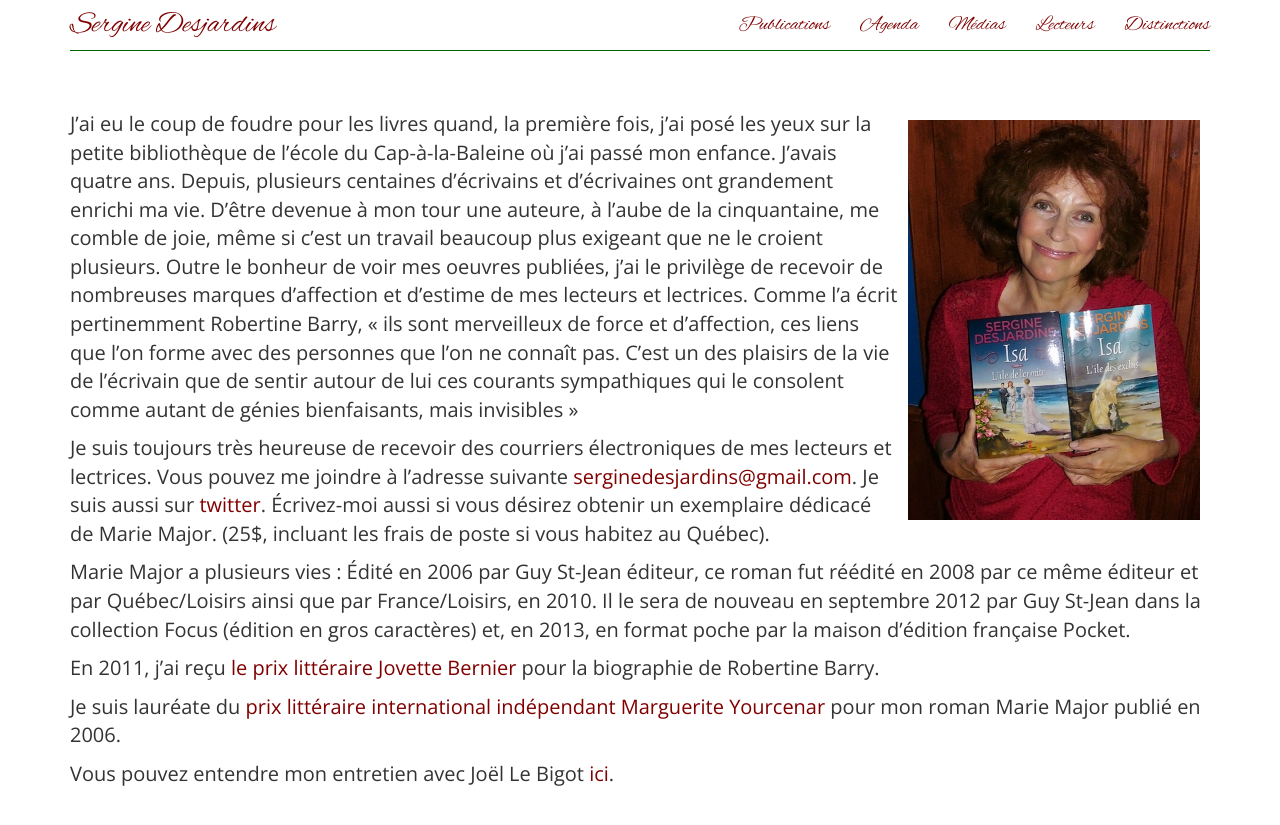
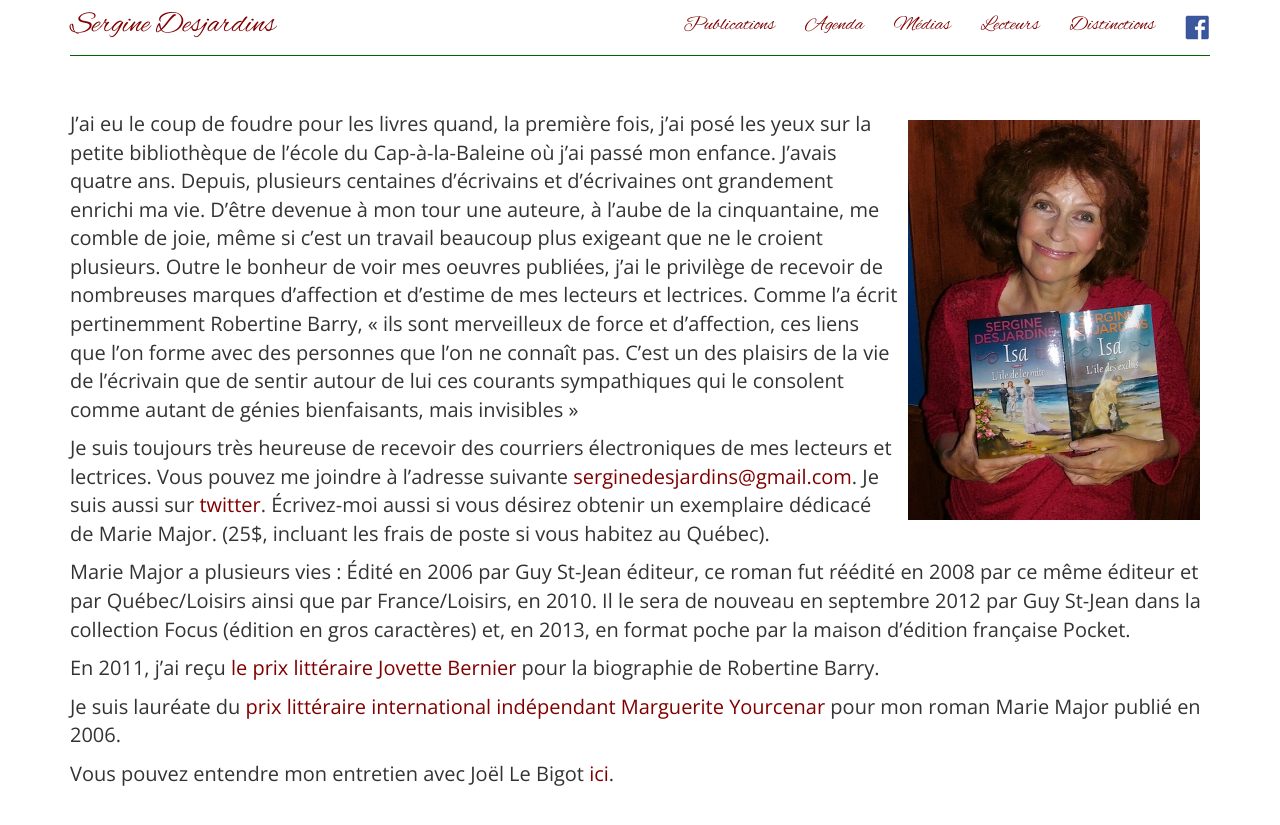
Before and after one commit to serginedesjardins/serginedesjardins.github.io, a Jekyll site: the page built from index.md, in a window 1280 px wide. Shown: the top 825 px of the page. Built offline with Jekyll 4.4.1, drawn with Linux system fonts in a browser that asks for light colours.

Commit message:
add facebook

```diff
--- a/_includes/menu.html
+++ b/_includes/menu.html
@@ -15,6 +15,7 @@
         <li><a href='/medias'>Médias</a></li>
         <li><a href='/lecteurs'>Lecteurs</a></li>
         <li><a href='/dis'>Distinctions</a></li>
+        <li><a href='https://www.facebook.com/sergine.desjardins'><img src='/images/facebook_logo.png' alt='Facebook'/></a></li>
       </ul>
     </div>
   </div>
```
Also changed, not shown: images/Facebook_icon_2013.svg (added), images/facebook_logo.png (added).
